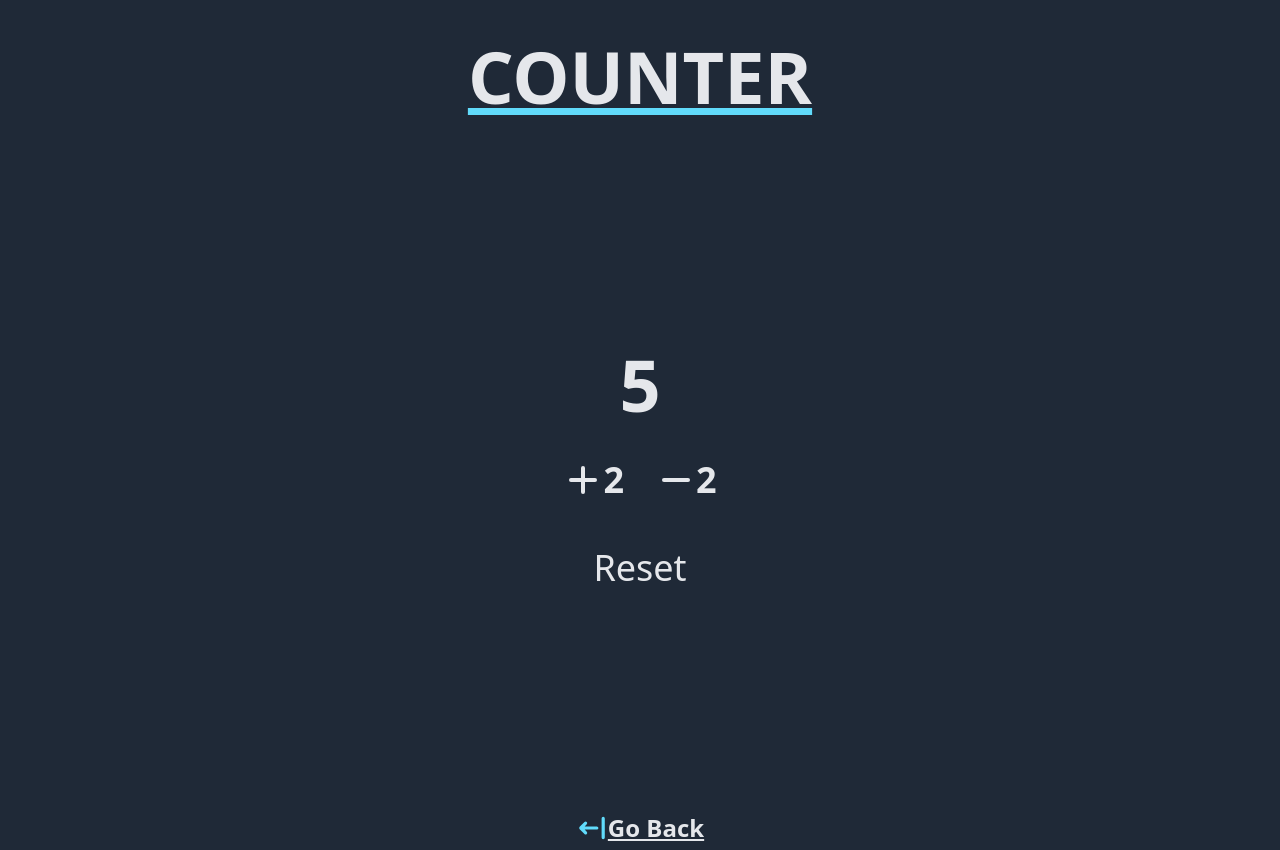
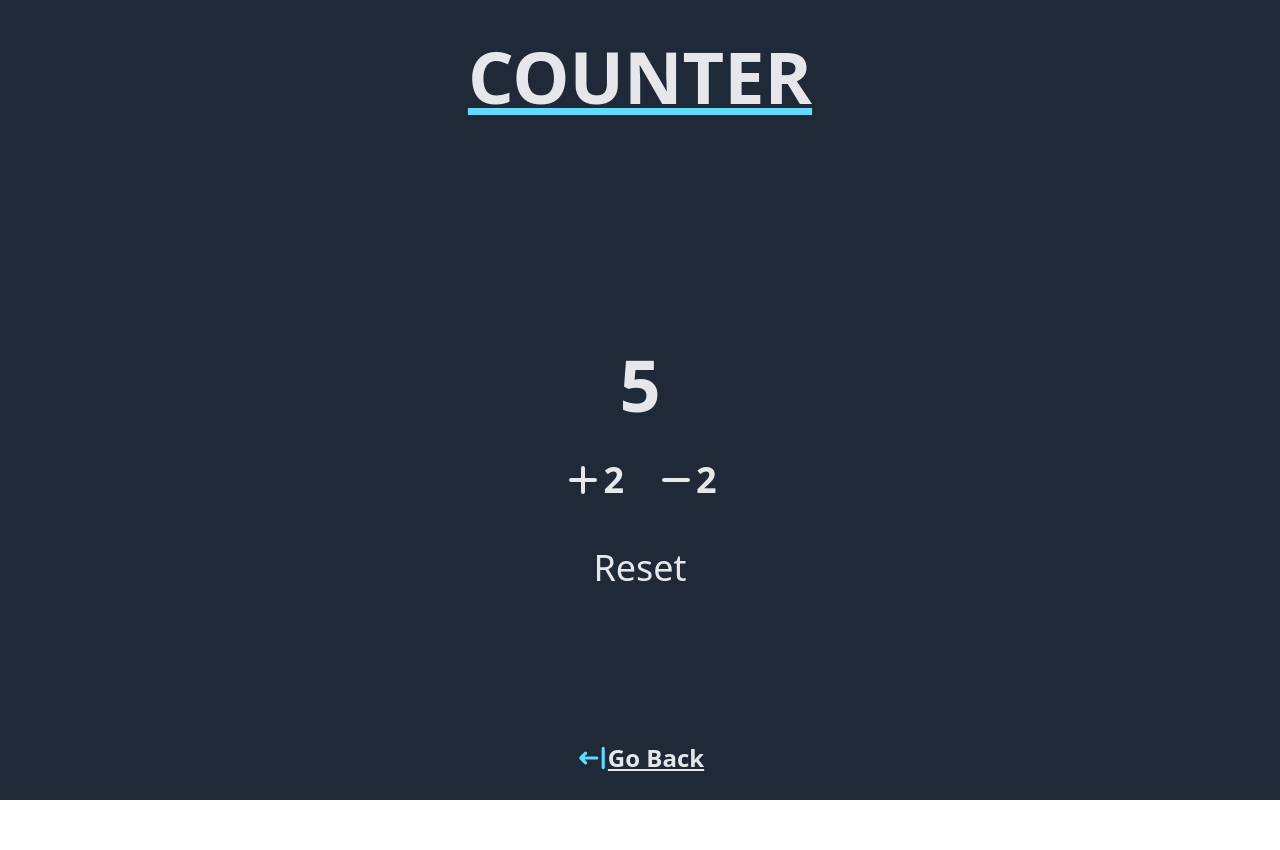
Before and after one commit to santos-pierre/bf-react-exos, a React (Vite) app: page /counter in a window 1280 px wide. After the commit the page ends 800 px from the top, so only its background shows below. Built offline with nearby package versions, Linux system fonts and the light colour scheme; a web font is replaced by a local one.

Commit message:
Add Footer to go back to homepage

```diff
--- a/src/Layouts/BaseLayout/index.tsx
+++ b/src/Layouts/BaseLayout/index.tsx
@@ -8,8 +8,9 @@ const BaseLayout: React.FC = ({ children }) => {
     return (
         <div className="min-h-full text-gray-200 bg-gray-800 font-body">
             <div className="px-4 mx-auto max-w-7xl sm:px-6 lg:px-8">
-                <main className="max-w-5xl mx-auto">
-                    {children}
+                <main className="max-w-5xl mx-auto">{children}</main>
+            </div>
+            <footer className="fixed bottom-0 w-full">
                 {pathname !== '/' && (
                     <div className="flex justify-center mx-auto my-5">
                         <Link to={'/'}>
@@ -22,8 +23,7 @@ const BaseLayout: React.FC = ({ children }) => {
                         </Link>
                     </div>
                 )}
-                </main>
-            </div>
+            </footer>
         </div>
     );
 };
```
Lines whose indentation alone changed are shown as unchanged.
